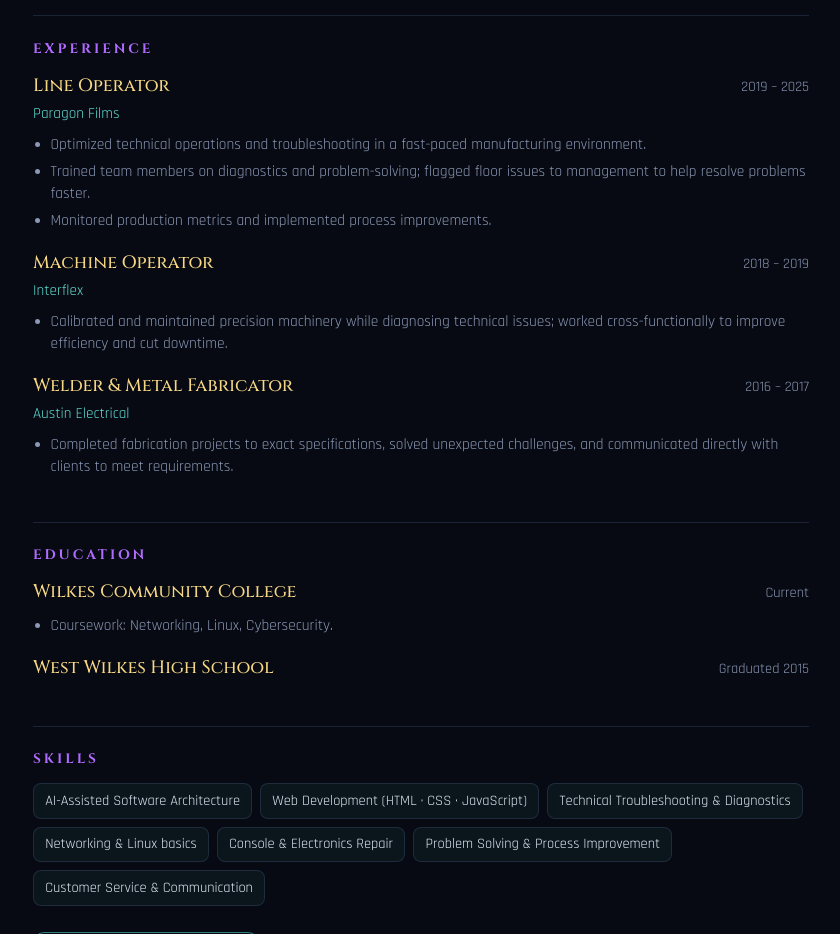
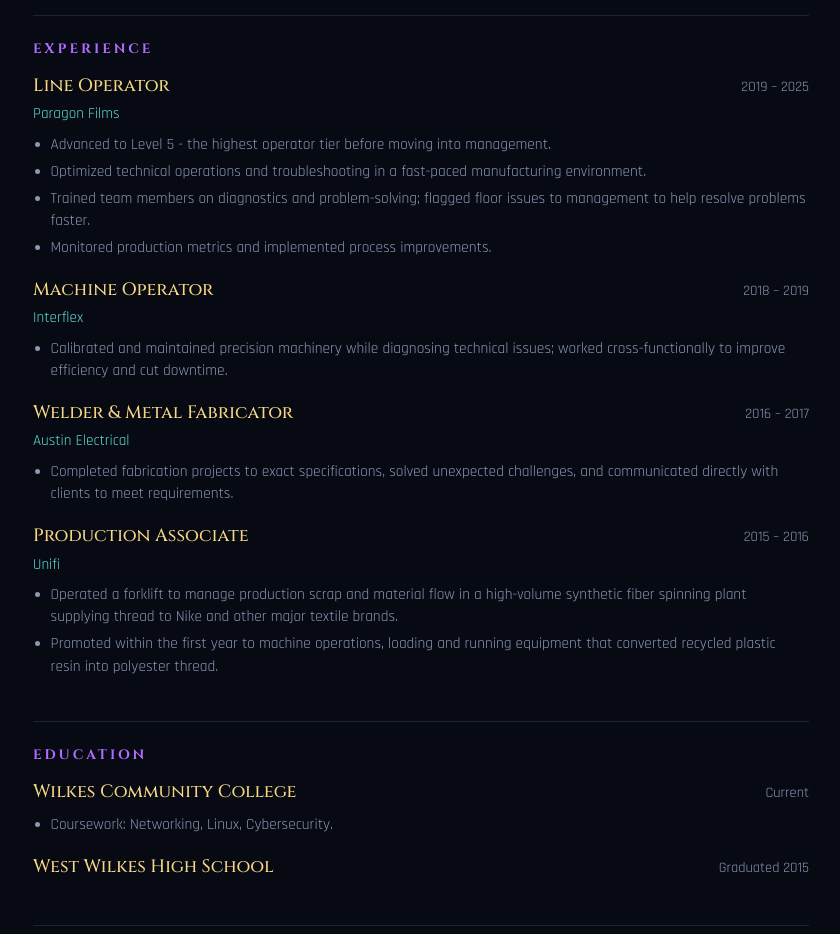
Before and after one commit to Grimjar-Bloodbeard/CodyNoah.net, a plain HTML site: page resume.html in a window 1280 px wide. Shown: the part 1080-2014 px from the top of the page, without its empty margins (219-1059 px from the left). Drawn offline with Linux system fonts and the light colour scheme.

Commit message:
Add missing Unifi job to resume, restore Line Operator 5 with context
Unifi (2015-2016, production/machine operations) was missing from the
work history entirely - added in correct chronological position after
Austin Electrical. Also restored the "Level 5" detail on the Paragon
Films role (highest operator tier before management) that had been
dropped, with enough context that it reads clearly instead of looking
like a typo.

```diff
--- a/resume.html
+++ b/resume.html
@@ -115,6 +115,7 @@
       <div class="row"><b>Line Operator</b><span>2019 – 2025</span></div>
       <div class="where">Paragon Films</div>
       <ul>
+        <li>Advanced to Level 5 - the highest operator tier before moving into management.</li>
         <li>Optimized technical operations and troubleshooting in a fast-paced manufacturing environment.</li>
         <li>Trained team members on diagnostics and problem-solving; flagged floor issues to management to help resolve problems faster.</li>
         <li>Monitored production metrics and implemented process improvements.</li>
@@ -129,6 +130,14 @@
       <div class="row"><b>Welder &amp; Metal Fabricator</b><span>2016 – 2017</span></div>
       <div class="where">Austin Electrical</div>
       <ul><li>Completed fabrication projects to exact specifications, solved unexpected challenges, and communicated directly with clients to meet requirements.</li></ul>
+    </div>
+    <div class="item">
+      <div class="row"><b>Production Associate</b><span>2015 – 2016</span></div>
+      <div class="where">Unifi</div>
+      <ul>
+        <li>Operated a forklift to manage production scrap and material flow in a high-volume synthetic fiber spinning plant supplying thread to Nike and other major textile brands.</li>
+        <li>Promoted within the first year to machine operations, loading and running equipment that converted recycled plastic resin into polyester thread.</li>
+      </ul>
     </div>
   </section>
 
```
